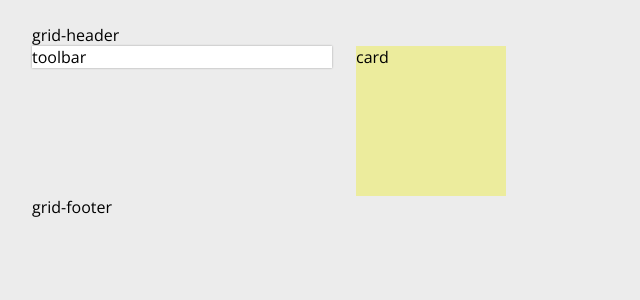
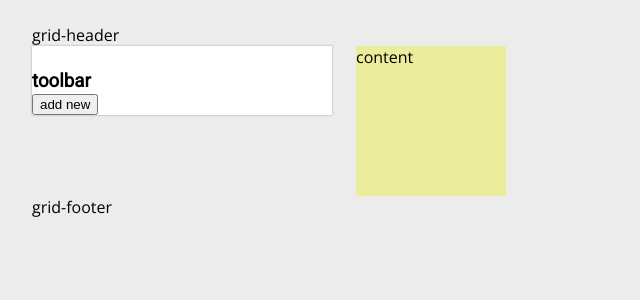
Before and after one commit to MyCreatief/scrum-board, a Vue app: page / in a window 1280 px wide. Shown: the top 300 px of the page, without its empty margins (0-640 px from the left). Built offline with nearby package versions, Linux system fonts and the light colour scheme.

Commit message:
Added fubction: Add card.

```diff
--- a/src/modules/card/card.html
+++ b/src/modules/card/card.html
@@ -1 +1 @@
-<div class="card">card</div>
+<div class="card">{{content}}</div>
--- a/src/modules/card/card.js
+++ b/src/modules/card/card.js
@@ -0,0 +1,6 @@
+export default {
+  name: 'card',
+  props: {
+    content: String
+  },
+}
--- a/src/modules/scrumboard/scrumboard.html
+++ b/src/modules/scrumboard/scrumboard.html
@@ -2,9 +2,17 @@
   <div class="grid-toolbar">
     <toolbar></toolbar>
   </div>
+
   <div class="grid-header">grid-header</div>
+
   <section class="grid-content">
-    <card v-for="card in cards" v-bind:key="card"></card>
+    <card :class="card.color"
+      v-for="(card, key) in cards"
+      v-bind:key="key"
+      :content="card.content"
+          :style="{zIndex: (key+1)}"
+    ></card>
   </section>
+
   <div class="grid-footer">grid-footer</div>
 </div>
--- a/src/modules/scrumboard/scrumboard.js
+++ b/src/modules/scrumboard/scrumboard.js
@@ -9,7 +9,7 @@ export default {
   },
   computed: {
     cards() {
-      return this.$store.state.cards;
+      return this.$store.getters.getCards;
     }
   }
 }
--- a/src/modules/toolbar/toolbar.html
+++ b/src/modules/toolbar/toolbar.html
@@ -1,3 +1,4 @@
 <div class="toolbar">
-  toolbar
+  <h3>toolbar</h3>
+  <button @click="addCard">add new</button>
 </div>
--- a/src/modules/toolbar/toolbar.js
+++ b/src/modules/toolbar/toolbar.js
@@ -1,3 +1,10 @@
 export default {
-  name: 'toolbar'
+  name: 'toolbar',
+  methods: {
+    addCard: function() {
+      this.$store.dispatch('addCard', this);
+      this.content = 'new content';
+      this.color = 'default';
+    }
+  }
 }
--- a/src/store/index.js
+++ b/src/store/index.js
@@ -1,22 +1,11 @@
 import Vue from 'vue'
 import Vuex from 'vuex'
+import cards from './modules/cards'
 
 Vue.use(Vuex)
 
 export default new Vuex.Store({
-  state: {
-    'cards': [
-      {
-        'content': 'content',
-        'color': 'default',
-        'zIndex': 1
-      }
-    ]
-  },
-  mutations: {
-  },
-  actions: {
-  },
   modules: {
+    'cards':  cards
   }
 })
--- /dev/null
+++ b/src/store/modules/cards/actions.js
@@ -0,0 +1,5 @@
+export default {
+  addCard: (context, payload) => {
+    context.commit("ADD_CARD", payload)
+  },
+}
--- /dev/null
+++ b/src/store/modules/cards/getters.js
@@ -0,0 +1,3 @@
+export default {
+  getCards: state => state.cards
+}
--- /dev/null
+++ b/src/store/modules/cards/index.js
@@ -0,0 +1,12 @@
+import actions from './actions';
+import getters from './getters';
+import mutations from './mutations';
+import state from './state';
+
+export default {
+  namespaced: false,
+  actions,
+  getters,
+  mutations,
+  state
+};
--- /dev/null
+++ b/src/store/modules/cards/mutations.js
@@ -0,0 +1,10 @@
+export default {
+  ADD_CARD: (state, payload) => {
+    const newCard = {
+      'content': payload.content,
+      'color': payload.color
+    }
+
+    state.cards.unshift(newCard);
+  }
+}
--- /dev/null
+++ b/src/store/modules/cards/state.js
@@ -0,0 +1,8 @@
+export default {
+  cards: [
+    {
+      'content': 'content',
+      'color': 'card--type-a'
+    }
+  ]
+}
```
